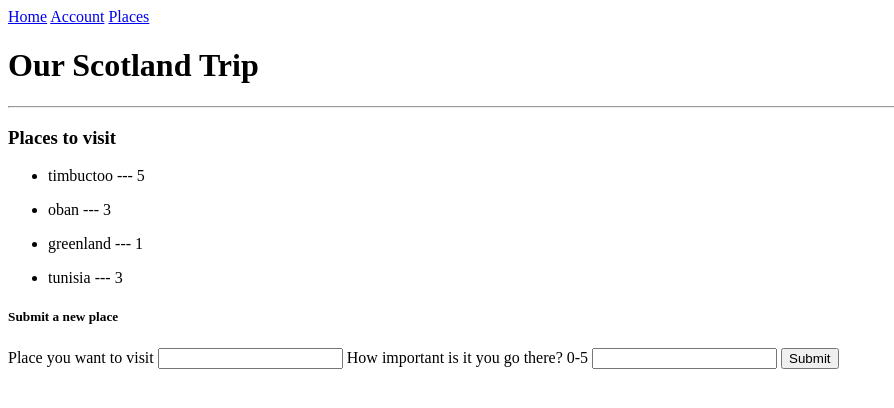
After one commit to H0rgzy/course_final_project, a Flask app: page /visit in a window 1280 px wide. The commit adds this page. Shown: the top 408 px of the page, without its empty margins (0-894 px from the left). Run offline with Flask 2, Linux system fonts and the light colour scheme; a user stored in the database is signed in; data comes from the database, SQL or seed files in the repository; both versions use the stored data as it was after the commit.

Commit message:
added visit database functionality

```diff
--- a/course_final_project/forms.py
+++ b/course_final_project/forms.py
@@ -7,7 +7,7 @@ class RegistrationForm(FlaskForm):
     username = StringField("Username", validators= [DataRequired()])
     email = EmailField("Email address", validators= [DataRequired(), Email()])
     password = PasswordField("Password", validators= [DataRequired()])
-    password2 = PasswordField("Repeat Password", validators= [DataRequired(), EqualTo("password")])
+    password2 = PasswordField("Repeat Password", validators= [DataRequired(), EqualTo(password)])
     submit = SubmitField("Register")
 
 class SigninForm(FlaskForm):
@@ -17,3 +17,8 @@ class SigninForm(FlaskForm):
 
 class LogoutForm(FlaskForm):
     submit = SubmitField("Logout")
+
+class VisitForm(FlaskForm):
+    place = StringField("Place you want to visit", validators=[DataRequired()])
+    rating= StringField("How important is it you go there? 0-5", validators=[DataRequired()])
+    submit = SubmitField("Submit")
--- a/course_final_project/routes.py
+++ b/course_final_project/routes.py
@@ -1,7 +1,7 @@
 from app import app, db, login
 from flask import render_template, redirect, url_for, request, flash
 from flask_login import login_required, login_user, current_user, logout_user
-from forms import LogoutForm, RegistrationForm, SigninForm
+from forms import LogoutForm, RegistrationForm, SigninForm, VisitForm
 from models import User, Visit
 from werkzeug.urls import url_parse
 
@@ -14,12 +14,15 @@ def index():
 def registration():
     form = RegistrationForm()
     if request.method == 'POST':
-        user = User(username = form.username.data, email = form.email.data)
-        user.set_password(form.password.data)
-        db.session.add(user)
-        db.session.commit()
-        flash(' You are now registered')
-        return redirect(url_for("signin"))
+        if form.password.data == form.password2.data:
+            user = User(username = form.username.data, email = form.email.data)
+            user.set_password(form.password.data)
+            db.session.add(user)
+            db.session.commit()
+            flash(' You are now registered')
+            return redirect(url_for("signin"))
+        else:
+            flash("Passwords do not match")
     return render_template("registration.html", form=form)
 
 
@@ -62,3 +65,20 @@ def account():
 def logout():
     logout_user()
     return redirect(url_for("signin"))
+
+@app.route("/visit", methods=["POST", "GET"])
+@login_required
+def visit():
+    form = VisitForm()
+    user = current_user
+    user = User.query.filter_by(username = user.username).first()
+
+    places = Visit.query.all()
+
+    if request.method == "POST":
+        place = Visit(place=form.place.data, user_id=user.id, rating=form.rating.data)
+        db.session.add(place)
+        db.session.commit()
+        flash("The place has been successfully added")
+        return render_template("visit.html", form=form, user=user, places=places)
+    return render_template("visit.html", form=form, user=user, places=places)
--- a/course_final_project/templates/base.html
+++ b/course_final_project/templates/base.html
@@ -3,6 +3,7 @@
     <nav>
         <a href="/">Home</a>
         <a href="/account">Account</a>
+        <a href="/visit">Places</a>
     </nav>
 
 
--- /dev/null
+++ b/course_final_project/templates/visit.html
@@ -0,0 +1,25 @@
+{% extends "base.html" %}
+
+{% block content %}
+
+<h3>Places to visit</h3>
+
+{% for place in places %}
+<ul>
+    <li>{{ place.place }} --- {{ place.rating }}</li>
+</ul>
+{% endfor %}
+
+<h5>Submit a new place</h5>
+
+<form action="" method="POST">
+    {{form.hidden_tag()}}
+    {{form.place.label}}
+    {{form.place()}}
+    {{form.rating.label}}
+    {{form.rating()}}
+    {{form.submit()}}
+</form>
+
+
+{% endblock %}
```
Also changed, not shown: course_final_project/mydb.db.
